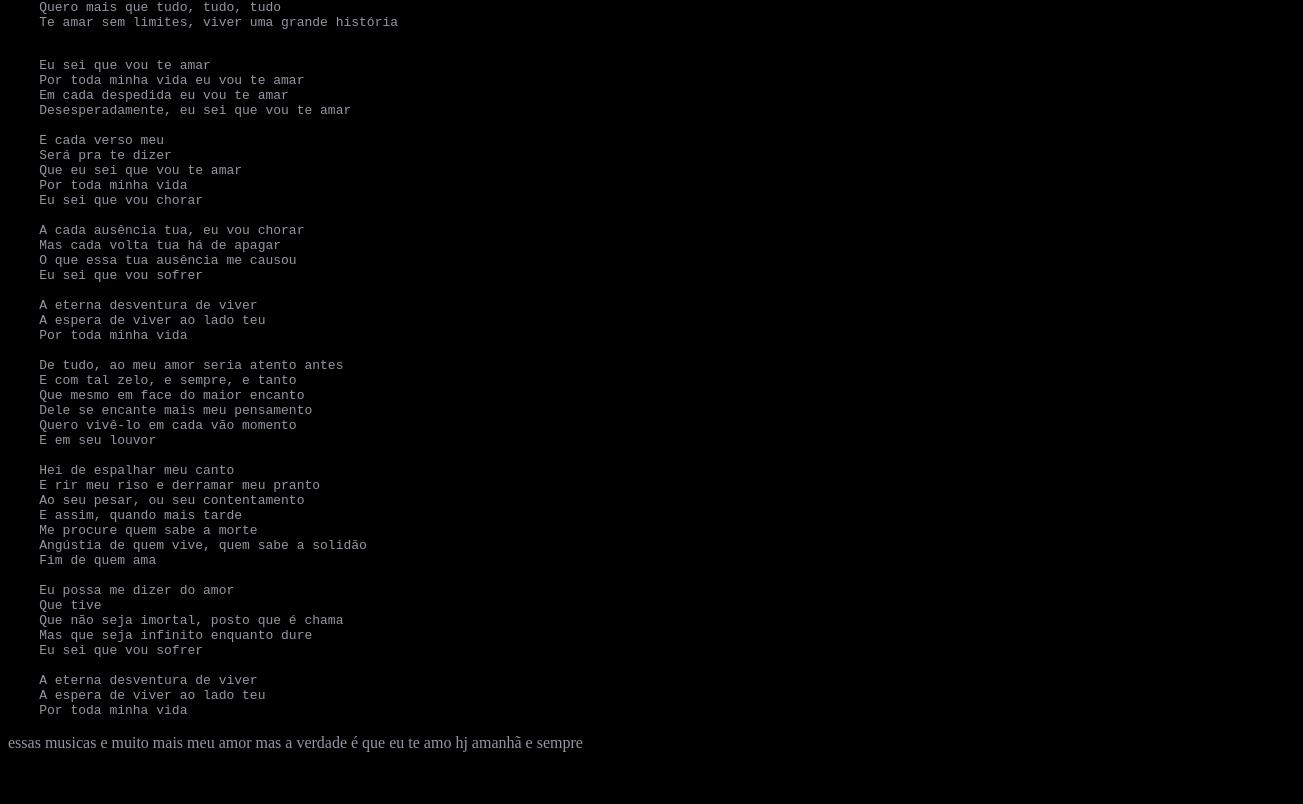
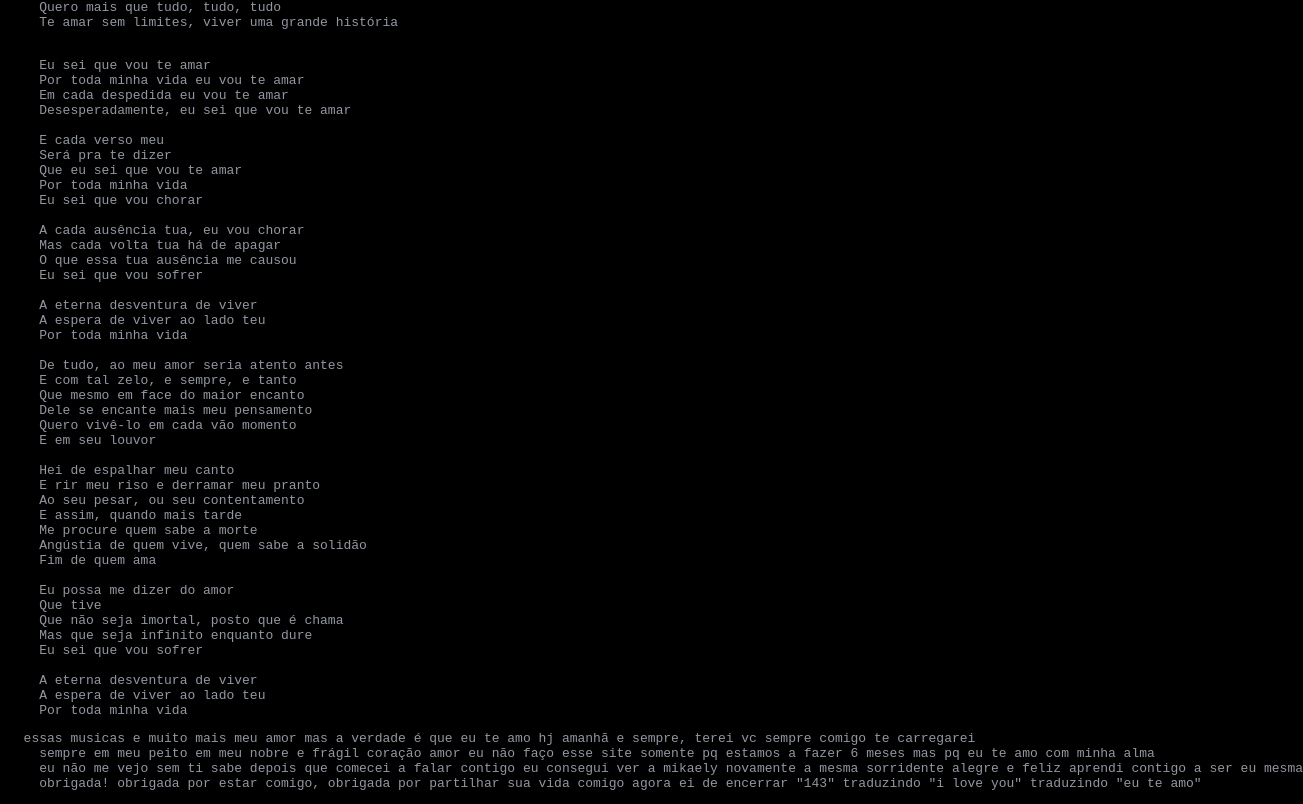
Before and after one commit to MikaelyPereira/pra-gatinha, a plain HTML site: page index.html in a window 1280 px wide. Shown: the part 1119-1923 px from the top of the page, 1303 px wide, since content can reach past the window. Before the commit the page ends 1887 px from the top, so only its background shows below. Drawn offline with Linux system fonts and the light colour scheme.

Commit message:
Update index.html

```diff
--- a/index.html
+++ b/index.html
@@ -120,6 +120,9 @@ resumindo "eu amo te amar" e sabe um clichê "todas as músicas de amor me lembr
     A eterna desventura de viver
     A espera de viver ao lado teu
     Por toda minha vida</p></pre>
-    <p style="color: rgb(146, 151, 161);">  essas musicas e muito mais meu amor mas a verdade é que eu te amo hj amanhã e sempre</p>
+    <pre><p style="color: rgb(146, 151, 161);">  essas musicas e muito mais meu amor mas a verdade é que eu te amo hj amanhã e sempre, terei vc sempre comigo te carregarei
+    sempre em meu peito em meu nobre e frágil coração amor eu não faço esse site somente pq estamos a fazer 6 meses mas pq eu te amo com minha alma
+    eu não me vejo sem ti sabe depois que comecei a falar contigo eu consegui ver a mikaely novamente a mesma sorridente alegre e feliz aprendi contigo a ser eu mesma
+    obrigada! obrigada por estar comigo, obrigada por partilhar sua vida comigo agora ei de encerrar "143" traduzindo "i love you" traduzindo "eu te amo"</p></pre>
 </body>
 </html>
```
